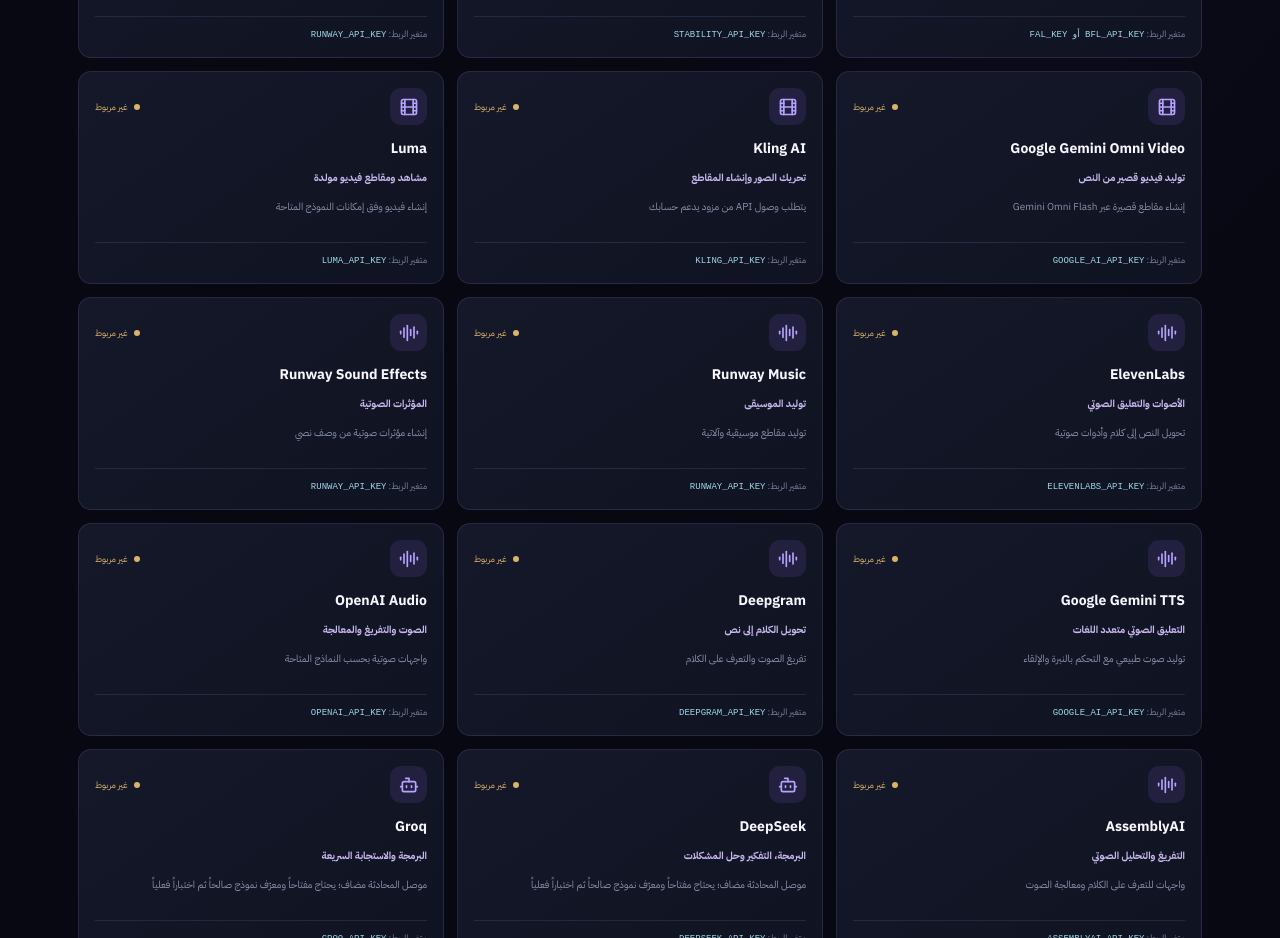
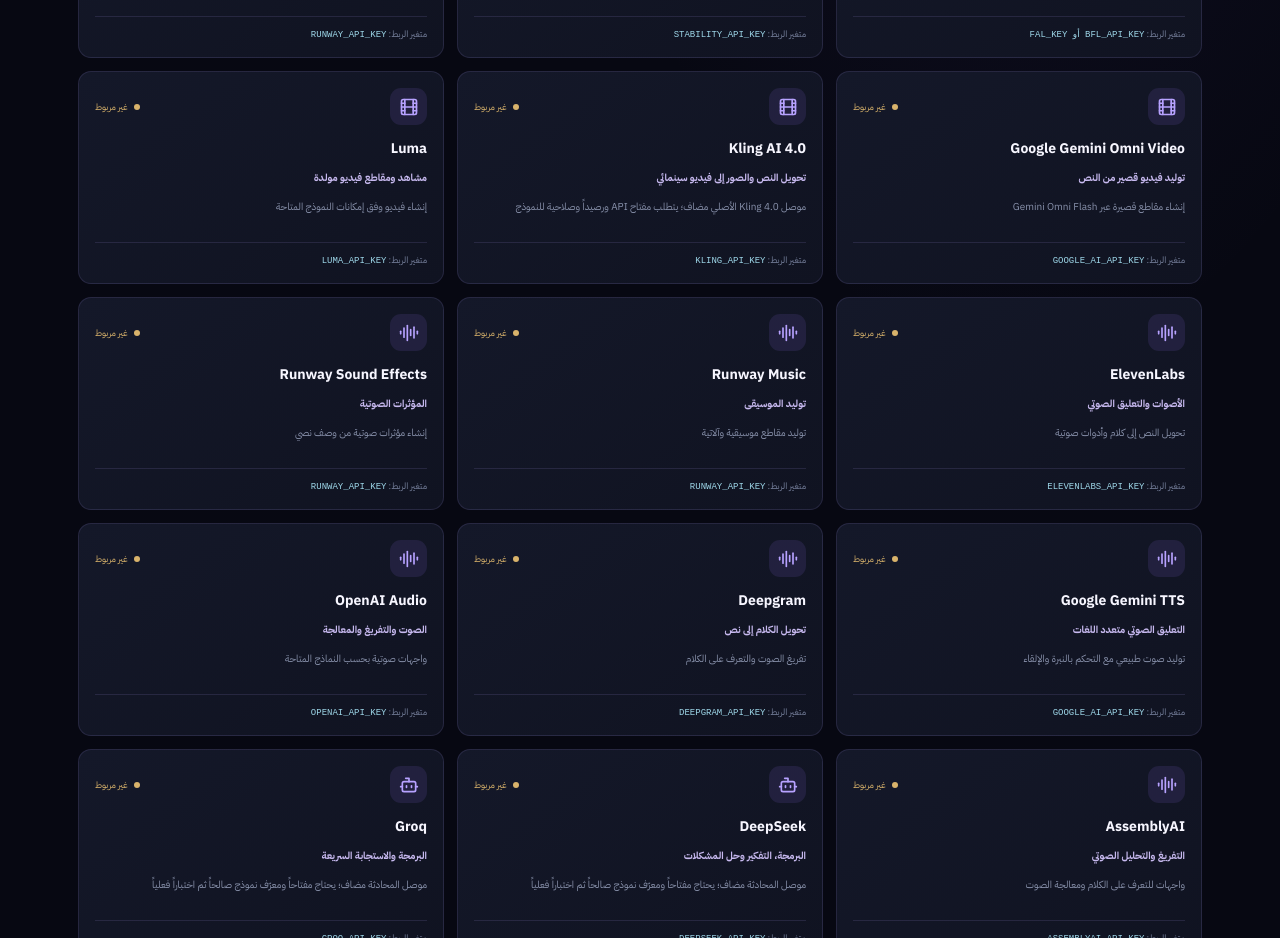
Before and after one commit to samaradelomran-spec/NEXORA-AI, a Next.js app: page /models in a window 1280 px wide. Shown: the part 1100-2038 px from the top of the page. Built offline with nearby package versions, Linux system fonts and the light colour scheme; no server answers.

Commit message:
Mark Kling with its native API connector

```diff
--- a/app/components/model-directory.tsx
+++ b/app/components/model-directory.tsx
@@ -16,7 +16,7 @@ const engines = [
   { name: "Stability AI", providerId: "stability", category: "image", tasks: "إنشاء الصور والتحرير والتحسين", detail: "أدوات توليد وتعديل الصور حسب توفر النموذج", key: "STABILITY_API_KEY" },
   { name: "Runway", providerId: "runway", category: "video", tasks: "إنشاء الفيديو والتحرير", detail: "إنتاج فيديو عبر واجهات Runway المتاحة", key: "RUNWAY_API_KEY" },
   { name: "Google Gemini Omni Video", providerId: "google", category: "video", tasks: "توليد فيديو قصير من النص", detail: "إنشاء مقاطع قصيرة عبر Gemini Omni Flash", key: "GOOGLE_AI_API_KEY" },
-  { name: "Kling AI", providerId: "catalog", category: "video", tasks: "تحريك الصور وإنشاء المقاطع", detail: "يتطلب وصول API من مزود يدعم حسابك", key: "KLING_API_KEY" },
+  { name: "Kling AI 4.0", providerId: "kling", category: "video", tasks: "تحويل النص والصور إلى فيديو سينمائي", detail: "موصل Kling 4.0 الأصلي مضاف؛ يتطلب مفتاح API ورصيداً وصلاحية للنموذج", key: "KLING_API_KEY" },
   { name: "Luma", providerId: "luma", category: "video", tasks: "مشاهد ومقاطع فيديو مولدة", detail: "إنشاء فيديو وفق إمكانات النموذج المتاحة", key: "LUMA_API_KEY" },
   { name: "ElevenLabs", providerId: "elevenlabs", category: "audio", tasks: "الأصوات والتعليق الصوتي", detail: "تحويل النص إلى كلام وأدوات صوتية", key: "ELEVENLABS_API_KEY" },
   { name: "Runway Music", providerId: "runway", category: "audio", tasks: "توليد الموسيقى", detail: "توليد مقاطع موسيقية وآلاتية", key: "RUNWAY_API_KEY" },
```
